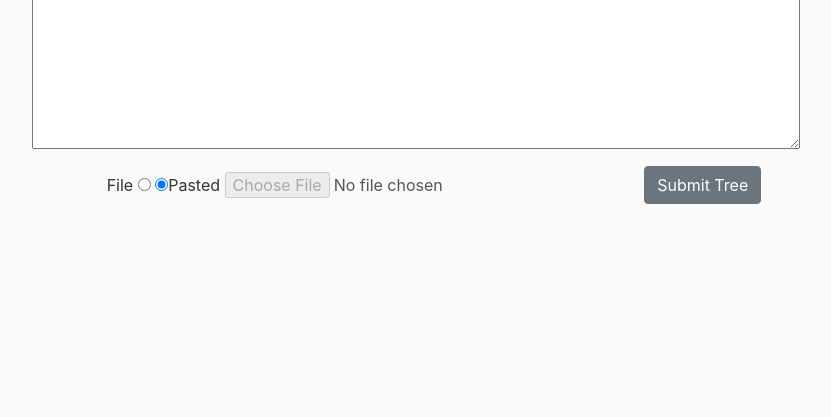
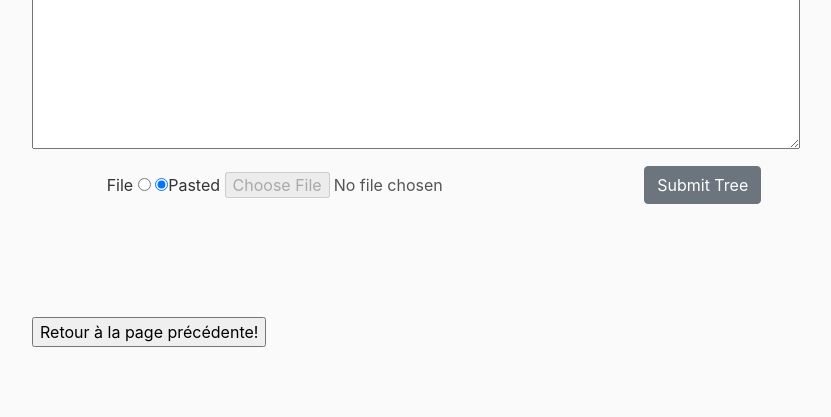
Before and after one commit to mennajimi/TP2_SB_ME, a Flask app: page / in a window 1280 px wide; the page is wider, and only the part inside the window is pictured. Shown: the part 118-535 px from the top of that part, without its empty margins (68-899 px from the left). Run offline with Flask 2, Linux system fonts and the light colour scheme; some libraries are stand-ins or nearby versions.

Commit message:
ajout bouton go back

```diff
--- a/app/templates/seqgen_home.html
+++ b/app/templates/seqgen_home.html
@@ -214,7 +214,12 @@
     <button type="submit" class="btn btn-primary my-1"name="run" id ="run">Execute Seq-gen</button>
 </form>
 {% else %}
+    <form>
+ <input type="button" value="Retour à la page précédente!" onclick="history.back()">
+</form>
 {% endif %}
+
+<!--    Le bouton est pas beau et il retourne à la page précédente (history.back(-1))= retourne à la homepage-->
 
 
 
```
Also changed, not shown: 3 other files.
